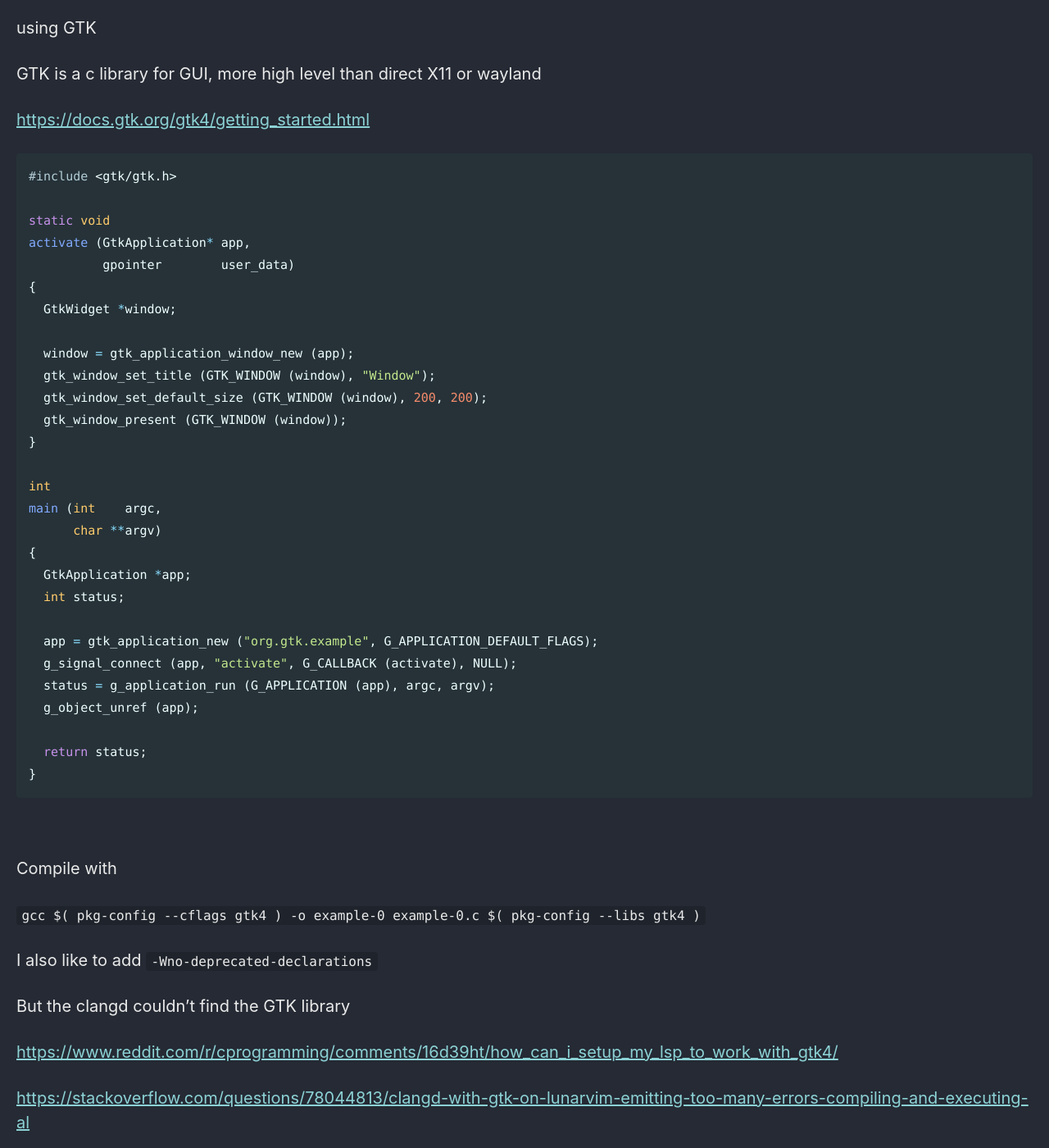
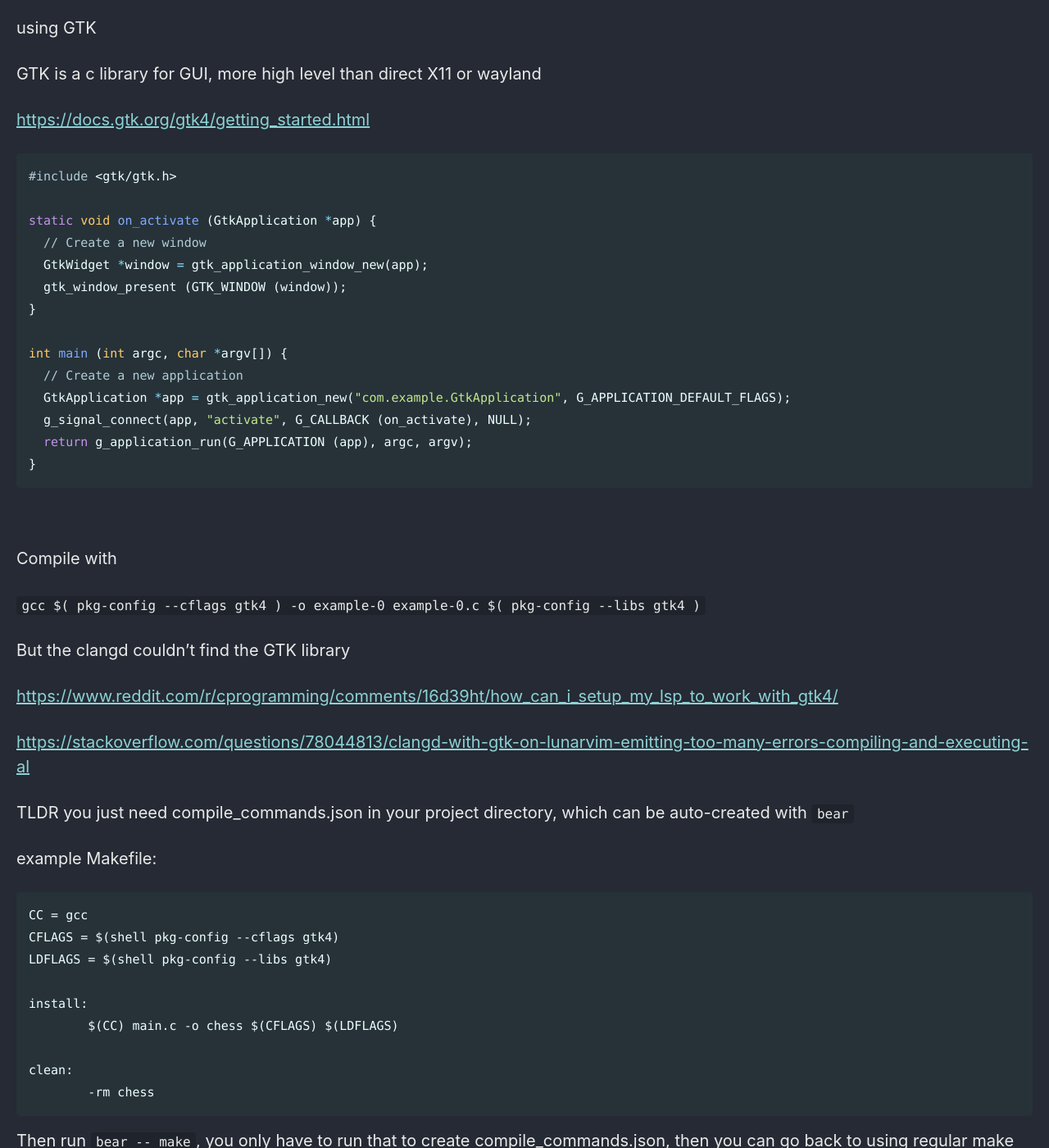
Before and after one commit to Connor-McCartney/Connor-McCartney.github.io, a Jekyll site: the page built from _pages/misc/xguic.md, in a window 1280 px wide and 1400 px high, scrolled down 6130 px. Shown: the whole window at 82% size. Built offline with Jekyll 4.4.1, drawn with Linux system fonts in a browser that asks for light colours; cached includes are drawn as plain includes; some of the changed text lies outside the part shown.

Commit message:
Update xguic.md

````diff
--- a/_pages/misc/xguic.md
+++ b/_pages/misc/xguic.md
@@ -251,31 +251,17 @@ GTK is a c library for GUI, more high level than direct X11 or wayland
 ```c
 #include <gtk/gtk.h>
 
-static void
-activate (GtkApplication* app,
-          gpointer        user_data)
-{
-  GtkWidget *window;
-
-  window = gtk_application_window_new (app);
-  gtk_window_set_title (GTK_WINDOW (window), "Window");
-  gtk_window_set_default_size (GTK_WINDOW (window), 200, 200);
+static void on_activate (GtkApplication *app) {
+  // Create a new window
+  GtkWidget *window = gtk_application_window_new(app);
   gtk_window_present (GTK_WINDOW (window));
 }
 
-int
-main (int    argc,
-      char **argv)
-{
-  GtkApplication *app;
-  int status;
-
-  app = gtk_application_new ("org.gtk.example", G_APPLICATION_DEFAULT_FLAGS);
-  g_signal_connect (app, "activate", G_CALLBACK (activate), NULL);
-  status = g_application_run (G_APPLICATION (app), argc, argv);
-  g_object_unref (app);
-
-  return status;
+int main (int argc, char *argv[]) {
+  // Create a new application
+  GtkApplication *app = gtk_application_new("com.example.GtkApplication", G_APPLICATION_DEFAULT_FLAGS);
+  g_signal_connect(app, "activate", G_CALLBACK (on_activate), NULL);
+  return g_application_run(G_APPLICATION (app), argc, argv);
 }
 ```
 
@@ -285,7 +271,6 @@ Compile with
 
 `gcc $( pkg-config --cflags gtk4 ) -o example-0 example-0.c $( pkg-config --libs gtk4 )`
 
-I also like to add `-Wno-deprecated-declarations`
 
 But the clangd couldn't find the GTK library
 
@@ -303,7 +288,7 @@ CFLAGS = $(shell pkg-config --cflags gtk4)
 LDFLAGS = $(shell pkg-config --libs gtk4)
 
 install:
-	$(CC) main.c -o chess $(CFLAGS) $(LDFLAGS) -Wno-deprecated-declarations
+	$(CC) main.c -o chess $(CFLAGS) $(LDFLAGS)
 
 clean:
 	-rm chess
````
